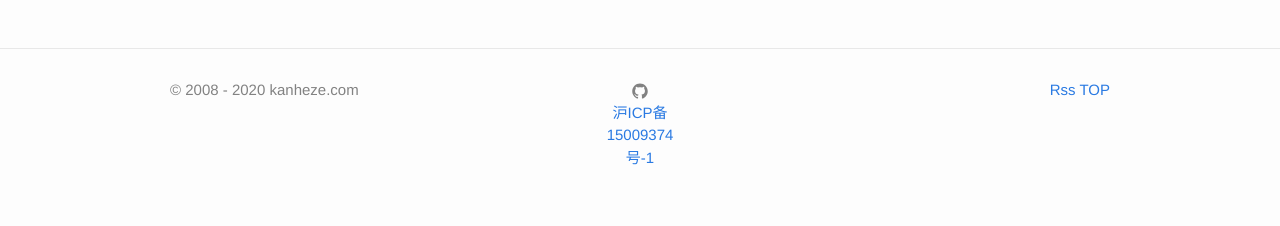
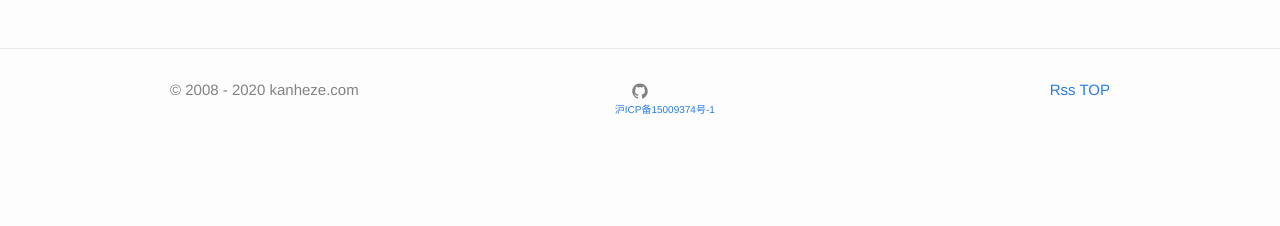
Before and after one commit to myluke/myluke.github.io, a Jekyll site: the page built from index.html, in a window 1280 px wide. Shown: the part 1627-1853 px from the top of the page. Built offline with Jekyll 4.4.1, drawn with Linux system fonts in a browser that asks for light colours; the list of posts is cut into pages by our own code; after the commit the page ends 1804 px from its top, so only the background shows below that.

Commit message:
Update footer.html
备案

```diff
--- a/_includes/footer.html
+++ b/_includes/footer.html
@@ -16,7 +16,7 @@
             {% include icon-github.html username=site.github_username %}
           </li>
           {% endif %}
-            <li><a href="http://www.beian.miit.gov.cn/" target="_blank" >沪ICP备15009374号-1</a></li>
+            <li style="font-size: 10px;width: 130px;"><a href="http://www.beian.miit.gov.cn/" target="_blank" >沪ICP备15009374号-1</a></li>
         </ul>
       </div>
 
```
